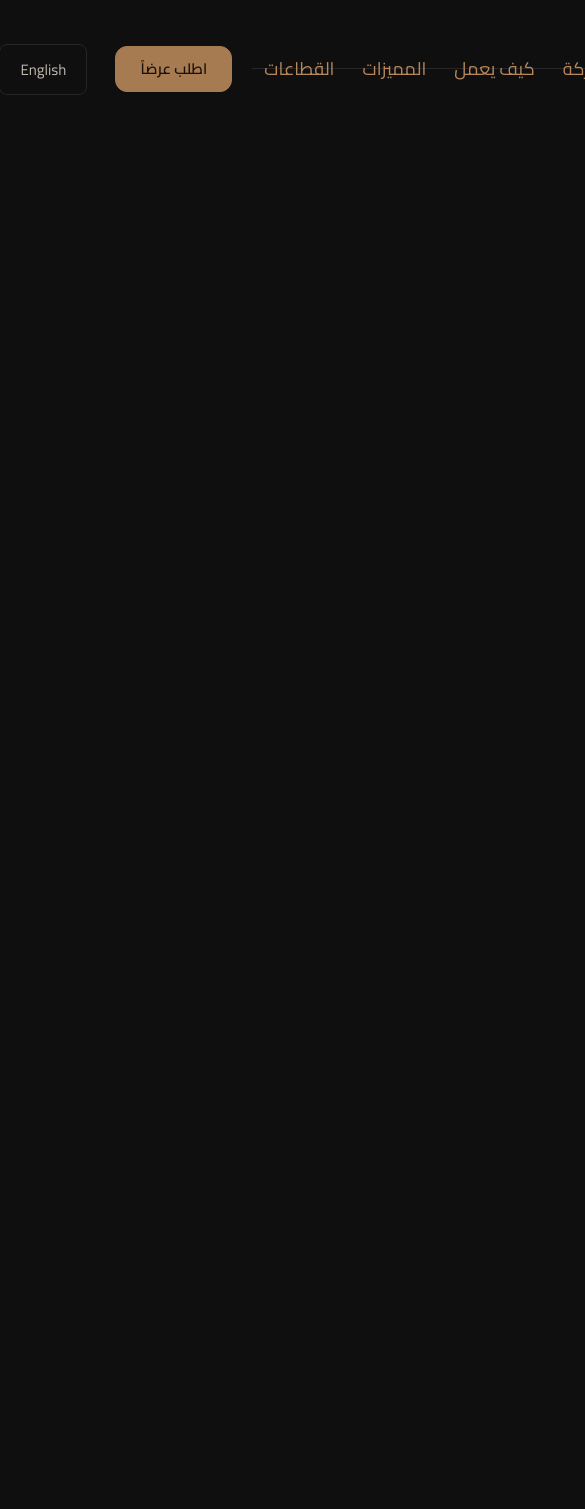
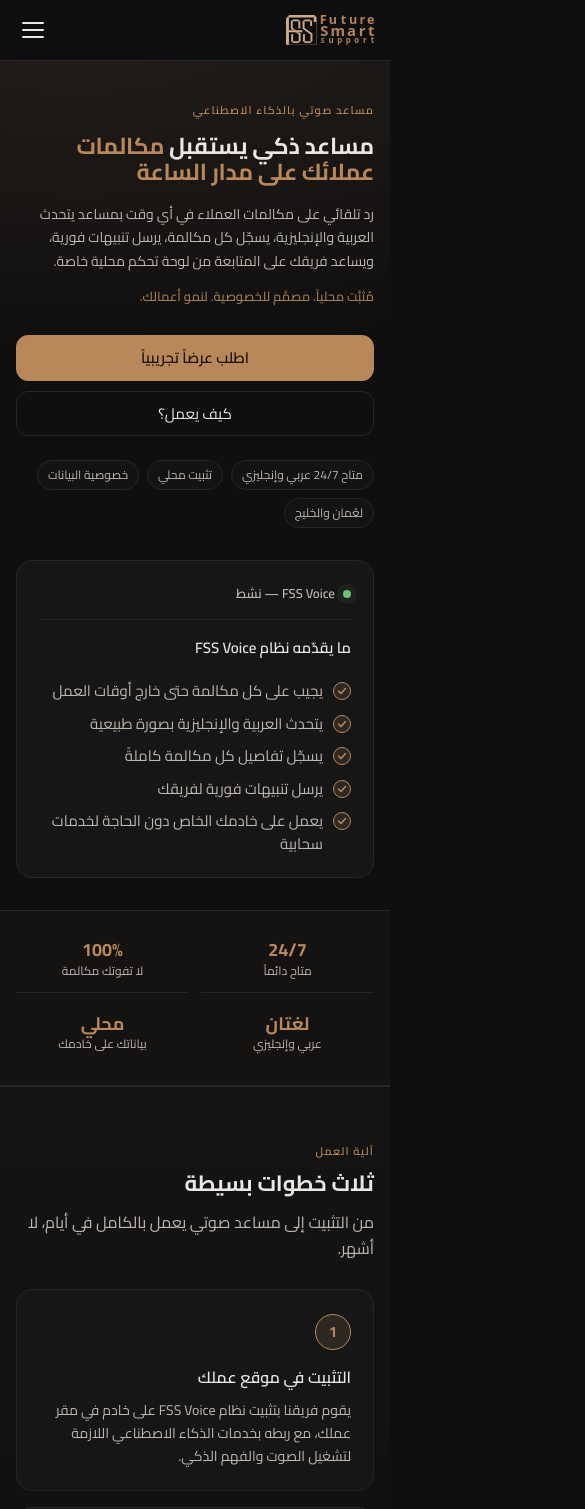
Before and after one commit to zuhairhd/FutureSmartSupportWeb, a Vue app: page / in a window 390 px wide. Shown: the top 1509 px of the page, 585 px wide, since content can reach past the window. Built offline with nearby package versions, Linux system fonts and the light colour scheme.

Commit message:
Fix mobile responsiveness for marketing website

```diff
--- a/src/components/ContactSection.vue
+++ b/src/components/ContactSection.vue
@@ -115,6 +115,9 @@
 .contact-email a {
   color: var(--brand);
   text-decoration: underline;
+  /* Long email addresses must wrap rather than overflow */
+  overflow-wrap: break-word;
+  word-break: break-all;
 }
 .contact-email a:hover { opacity: 0.85; }
 
@@ -190,4 +193,12 @@
 @media (max-width: 900px) {
   .contact-grid { grid-template-columns: 1fr; gap: 36px; }
 }
+@media (max-width: 640px) {
+  .form-card { padding: 20px 16px; }
+  /* 16px prevents iOS auto-zoom on input focus */
+  .field input,
+  .field textarea { font-size: 16px; padding: 10px 12px; }
+  .contact-sub { font-size: 15px; }
+  .success-state h3 { font-size: 18px; }
+}
 </style>
--- a/src/components/FeaturesSection.vue
+++ b/src/components/FeaturesSection.vue
@@ -74,7 +74,9 @@
 @media (max-width: 900px) {
   .features-grid { grid-template-columns: repeat(2, 1fr); }
 }
-@media (max-width: 580px) {
+@media (max-width: 640px) {
+  /* Two columns are too narrow below 640px with icon + long Arabic text */
   .features-grid { grid-template-columns: 1fr; }
+  .section-header { margin-bottom: 28px; }
 }
 </style>
--- a/src/components/HeroSection.vue
+++ b/src/components/HeroSection.vue
@@ -159,10 +159,17 @@
   .hero { padding: 56px 0 44px; }
 }
 @media (max-width: 640px) {
-  h1 { font-size: 28px; }
-  .hero { padding: 44px 0 36px; }
-  .cta-row { flex-direction: column; align-items: stretch; }
-  .cta-row .btn { text-align: center; justify-content: center; }
+  h1 { font-size: 28px; letter-spacing: -0.01em; }
+  .hero { padding: 40px 0 32px; }
+  .cta-row { flex-direction: column; align-items: stretch; gap: 10px; }
+  .cta-row .btn { text-align: center; justify-content: center; width: 100%; }
   .hero-sub { font-size: 15px; }
+  .hero-tagline { font-size: 13px; }
+  .badges li { font-size: 12px; padding: 4px 10px; }
+}
+@media (max-width: 390px) {
+  h1 { font-size: 23px; }
+  .hero-eyebrow { font-size: 11px; }
+  .hero-sub { font-size: 14px; }
 }
 </style>
--- a/src/components/HowItWorksSection.vue
+++ b/src/components/HowItWorksSection.vue
@@ -82,5 +82,10 @@
 @media (max-width: 900px) {
   .steps-grid { grid-template-columns: 1fr; gap: 16px; }
   .steps-grid::before { display: none; }
+  .section-header { margin-bottom: 28px; }
+}
+@media (max-width: 640px) {
+  .step-card h3 { font-size: 16px; }
+  .step-card p { font-size: 14px; }
 }
 </style>
--- a/src/components/LocalDeploySection.vue
+++ b/src/components/LocalDeploySection.vue
@@ -211,4 +211,12 @@
 @media (max-width: 900px) {
   .local-deploy-grid { grid-template-columns: 1fr; gap: 36px; }
 }
+@media (max-width: 640px) {
+  .local-deploy-grid { gap: 28px; }
+  .deploy-sub { font-size: 15px; }
+  /* Make the CTA full-width on mobile so it doesn't sit awkwardly narrow */
+  .deploy-cta { display: flex; width: 100%; justify-content: center; }
+  .server-body { padding: 14px 12px 10px; }
+  .server-active-badge { font-size: 10px; padding: 2px 7px; }
+}
 </style>
--- a/src/components/TheHeader.vue
+++ b/src/components/TheHeader.vue
@@ -143,9 +143,10 @@
 
 @media (max-width: 820px) {
   .hamburger { display: flex; }
-  /* Hide the desktop lang toggle inside header-actions on mobile — shown in nav */
   .header-actions .lang-toggle { display: none; }
   .nav .lang-toggle { display: block; }
+  /* Reduce logo on tablet */
+  .logo { height: 36px; }
 
   .nav {
     position: fixed;
@@ -161,6 +162,8 @@
     transform: translateX(100%);
     transition: transform 0.3s ease;
     border-top: 1px solid var(--line);
+    /* Prevent the off-screen nav from contributing to scroll width */
+    overflow: hidden;
   }
   html[dir="rtl"] .nav {
     transform: translateX(-100%);
@@ -172,4 +175,11 @@
   .nav-cta { font-size: 15px !important; padding: 12px 24px; }
   .nav .lang-toggle { font-size: 15px; padding: 10px 20px; }
 }
+
+@media (max-width: 480px) {
+  .logo { height: 30px; }
+  .header-inner { min-height: 60px; gap: 10px; }
+  /* Keep nav top aligned with actual header height */
+  .nav { top: 60px; }
+}
 </style>
--- a/src/styles/base.css
+++ b/src/styles/base.css
@@ -15,7 +15,7 @@
 
 /* Reset */
 *, *::before, *::after { box-sizing: border-box; }
-html, body { margin: 0; padding: 0; }
+html, body { margin: 0; padding: 0; overflow-x: hidden; }
 
 html {
   background: var(--bg);
@@ -25,6 +25,8 @@
   font-family: system-ui, -apple-system, 'Segoe UI', Roboto, sans-serif;
   -webkit-font-smoothing: antialiased;
   -moz-osx-font-smoothing: grayscale;
+  overflow-wrap: break-word;
+  word-break: break-word;
 }
 
 /* Arabic font via dir attribute — no class needed */
@@ -167,5 +169,7 @@
   .section { padding: 44px 0; }
   .container { padding: 0 16px; }
   .section-title { font-size: 22px; }
-  .btn { padding: 12px 20px; font-size: 15px; }
+  /* Allow long Arabic button text to wrap on narrow screens */
+  .btn { padding: 12px 18px; font-size: 15px; white-space: normal; text-align: center; }
+  .section-sub { max-width: 100%; }
 }
```
